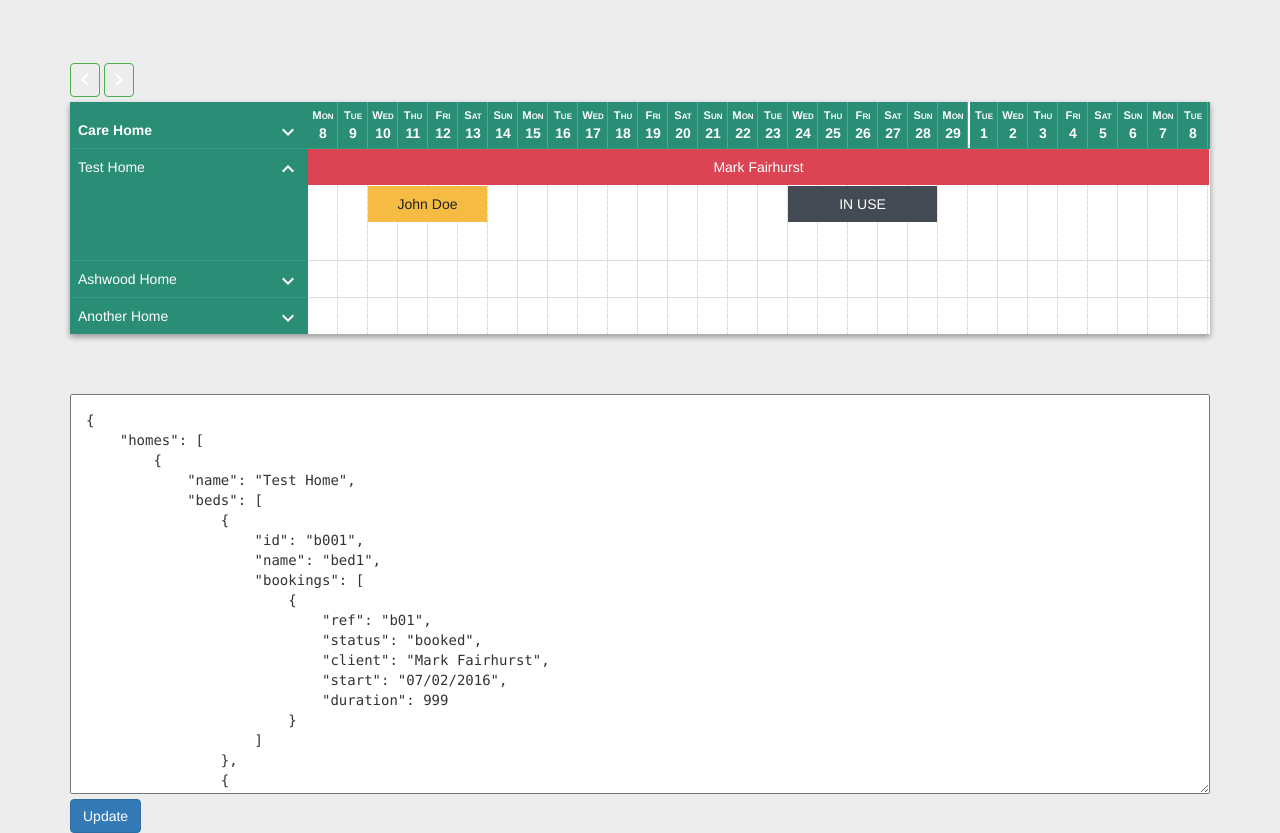
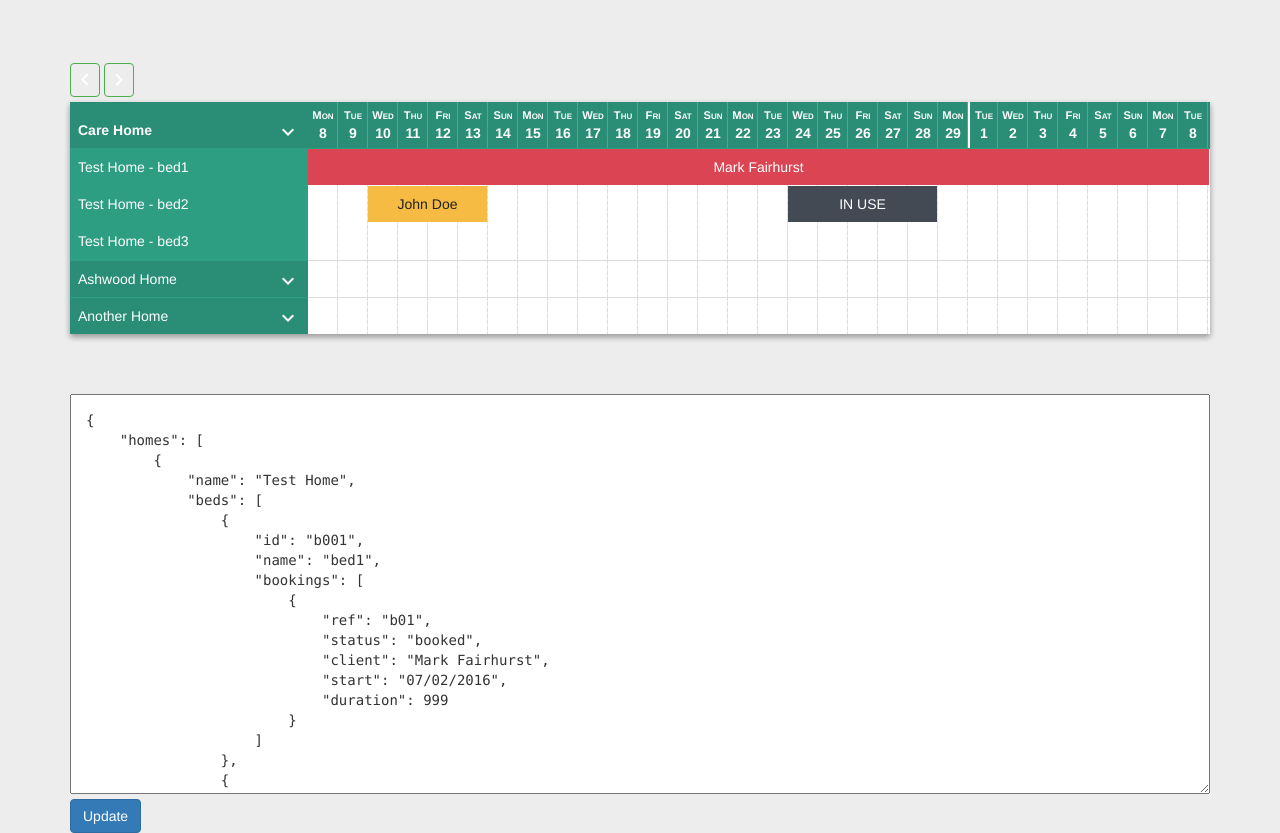
Before and after one commit to airburst/Timeline.js, a website: page index.htm in a window 1280 px wide. Both pictures are taken after a click on the element "Test Home". Shown: the part 57-890 px from the top of the page. Drawn offline with nearby package versions, Linux system fonts and the light colour scheme.

Commit message:
Expands to display bed labels

```diff
--- a/css/styles.css
+++ b/css/styles.css
@@ -61,7 +61,8 @@ td .home:after {
     height: 24px;
 }
 
-tr.expand td .home:after {
+tr.expand td .home:after,
+tr.expand .label-container:after {
     background: url("../images/ic_expand_less_white_24dp_1x.png") no-repeat top right;
 }
 
@@ -81,6 +82,17 @@ tr.expand th .home:after {
     position: absolute;
     min-height: 36px;
     padding: 0;
+}
+
+.bed-label {
+    display: none;
+}
+tr.expand td .home {
+    display: none;
+}
+tr.expand .bed-label {
+    display: block;
+    padding: 8px;
 }
 
 tr.expand .bed {
--- a/css/themes.css
+++ b/css/themes.css
@@ -14,6 +14,10 @@ th.row-timeline-heading.default {
 }
 .first {
     border-left: 2px solid black;
+}
+.default .bed-label {
+    background-color: #ccc;
+    border-bottom: 1px solid #ccc;
 }
 
 /* Green */
@@ -33,6 +37,10 @@ th.row-timeline-heading.green {
 .green .first {
     border-left: 2px solid white;
 }
+.green .bed-label {
+    background-color: #2e9e82;
+    border-bottom: 1px solid #2e9e82;
+}
 
 /* Blue */
 .blue {
@@ -51,3 +59,7 @@ th.row-timeline-heading.blue {
 .blue .first {
     border-left: 2px solid white;
 }
+.blue .bed-label {
+    background-color: #659BE2;
+    border-bottom: 1px solid #659BE2;
+}
--- a/timeline.js
+++ b/timeline.js
@@ -169,7 +169,8 @@
         drawBookings: function drawBookings(data) {
             var timeline = this,
                 $row,
-                $bed;
+                $bed,
+                $bedLabel;
 
             data.homes.forEach(function (home) {
                 // Create new row
@@ -177,6 +178,7 @@
 
                 // Add beds
                 home.beds.forEach(function (bed) {
+                    $bedLabel = timeline.drawBedLabel(home.name, bed.id, bed.name);
                     $bed = timeline.drawBed(bed.id, bed.name);
 
                     // Create each booking rectangle in row
@@ -190,7 +192,7 @@
                             booking.client
                             )
                     });
-                    // DOM is tr > td.row-timeline > div.bookings-container
+                    $row.children[0].children[1].appendChild($bedLabel);
                     $row.children[1].children[0].appendChild($bed);
                 });
 
@@ -206,15 +208,18 @@
                 heading = document.createElement('td'),
                 bookings = document.createElement('td'),
                 bookingsContainer = document.createElement('div'),
+                bedLabelContainer = document.createElement('div'),
                 div = document.createElement('div'),
                 home = document.createTextNode(name);
 
             heading.className = 'row-heading ' + this.theme;
             bookings.className = 'row-timeline';
             bookingsContainer.className = 'bookings-container';
+            bedLabelContainer.className = 'label-container';
             div.className = this.rowHeadClassName;
             div.appendChild(home);
             heading.appendChild(div);
+            heading.appendChild(bedLabelContainer);
             row.appendChild(heading);
             row.appendChild(bookings);
             bookings.appendChild(bookingsContainer);
@@ -224,10 +229,22 @@
             return row;
         },
 
+        // Add a bed label div element to row heading
+        drawBedLabel: function drawBedLabel(home, id, bedName) {
+            var bed = document.createElement('div'),
+                bedName = document.createTextNode(home + ' - ' + bedName);
+            bed.dataset['id'] = id;
+            bed.className = 'bed-label';
+            bed.appendChild(bedName);
+
+            // Add bed container hover and click handlers (available day)
+            //bed.addEventListener('click', this.onClickBed);
+            return bed;
+        },
+
         // Add a bed div element with a click handler
         drawBed: function drawBed(id, name) {
-            var bed = document.createElement('div'),
-                bedName = document.createTextNode(name);
+            var bed = document.createElement('div');
             bed.id = id;
             bed.className = 'bed';
 
```
